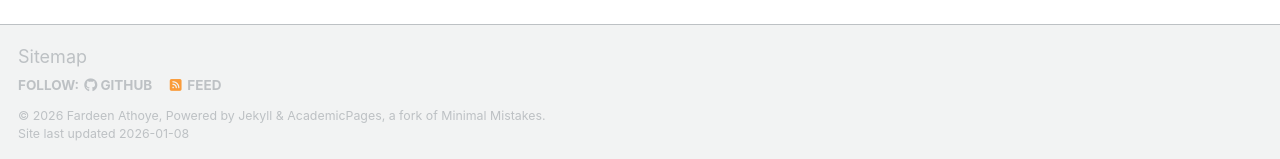
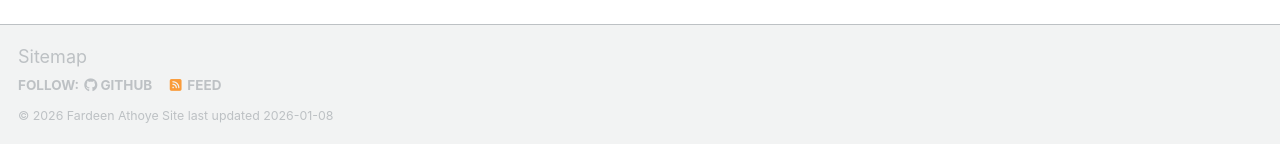
Before and after one commit to athoye-fardeen/athoye-fardeen.github.io, a Jekyll site: the page built from _pages/about.md, in a window 1280 px wide and 900 px high, scrolled down 508 px. Shown: the part 738-897 px from the top of the window. Built offline with Jekyll 4.4.1, drawn with Linux system fonts in a browser that asks for light colours; some web fonts are replaced; a script bundle is joined from its source files by our own code; library files that are not in the unit come from our copies.

Commit message:
Update footer.html

```diff
--- a/_includes/footer.html
+++ b/_includes/footer.html
@@ -20,6 +20,6 @@
 {% endif %}
 
 <div class="page__footer-copyright">
-  &copy; {{ site.time | date: '%Y' }} {{ site.name | default: site.title }}, {{ site.data.ui-text[site.locale].powered_by | default: "Powered by" }} <a href="https://jekyllrb.com" rel="nofollow">Jekyll</a> &amp; <a href="https://github.com/academicpages/academicpages.github.io">AcademicPages</a>, a fork of <a href="https://mademistakes.com/work/minimal-mistakes-jekyll-theme/" rel="nofollow">Minimal Mistakes</a>.<br />
+  &copy; {{ site.time | date: '%Y' }} Fardeen Athoye
   Site last updated {{ "now" | date: '%Y-%m-%d' }}
 </div>
```
